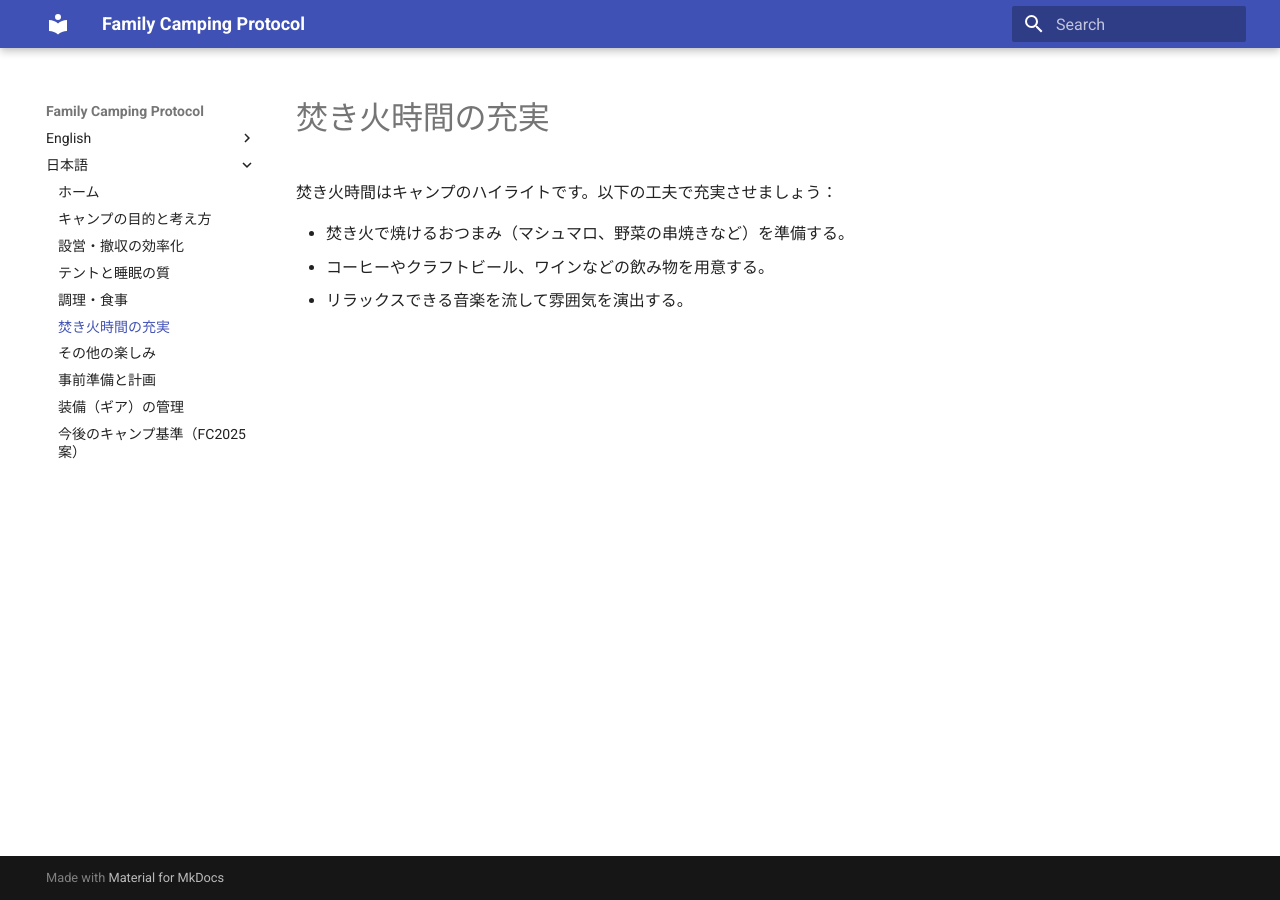
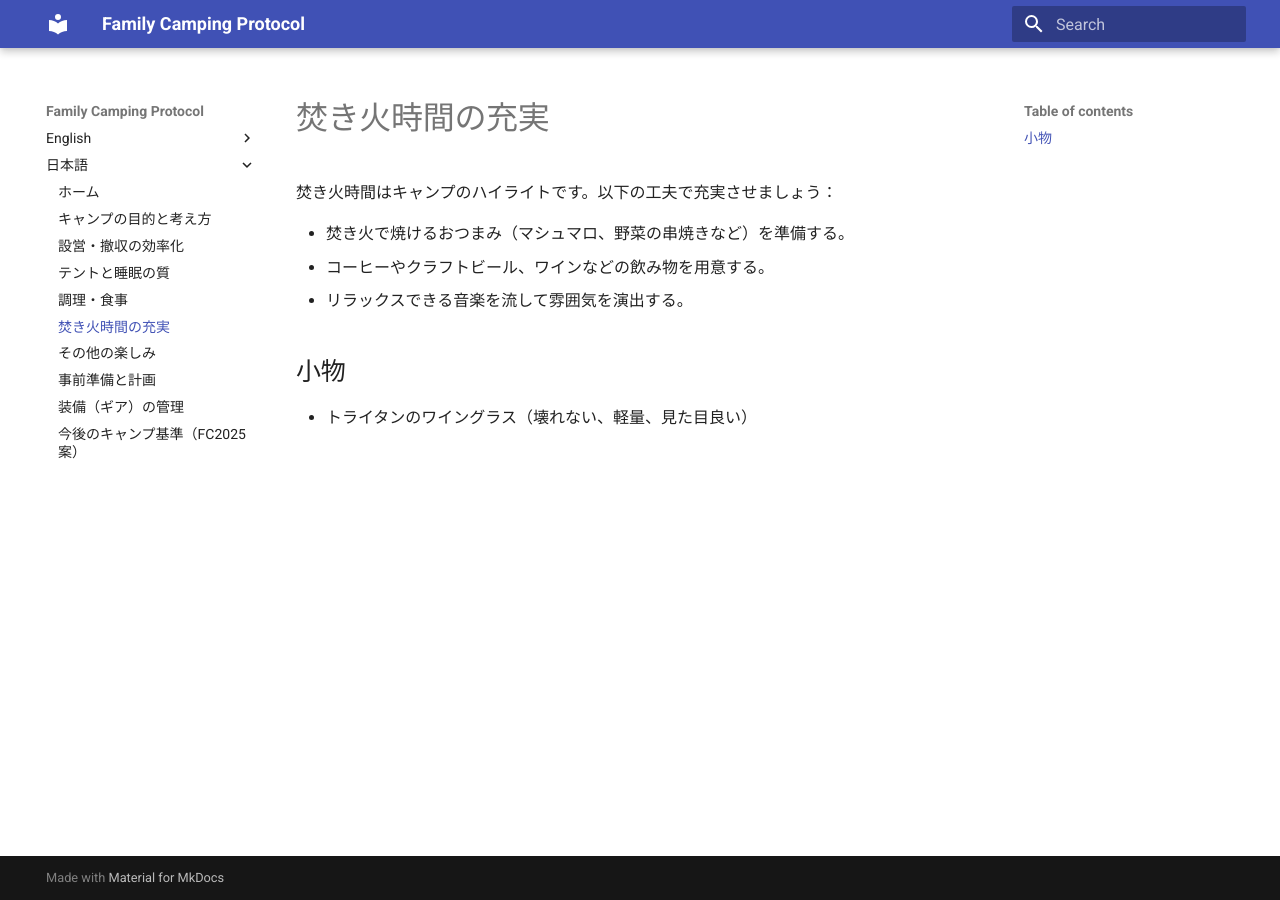
Before and after one commit to partiten794/family-camping-docs, an MkDocs documentation site: the page built from docs/ja/campfire.md, in a window 1280 px wide. Built offline with MkDocs 1.6.1 and Material for MkDocs 9.7.7, drawn with Linux system fonts in a browser that asks for light colours.

Commit message:
update campfire

```diff
--- a/docs/ja/campfire.md
+++ b/docs/ja/campfire.md
@@ -5,3 +5,7 @@
 - 焚き火で焼けるおつまみ（マシュマロ、野菜の串焼きなど）を準備する。
 - コーヒーやクラフトビール、ワインなどの飲み物を用意する。
 - リラックスできる音楽を流して雰囲気を演出する。
+
+## 小物
+
+- トライタンのワイングラス（壊れない、軽量、見た目良い）
```
